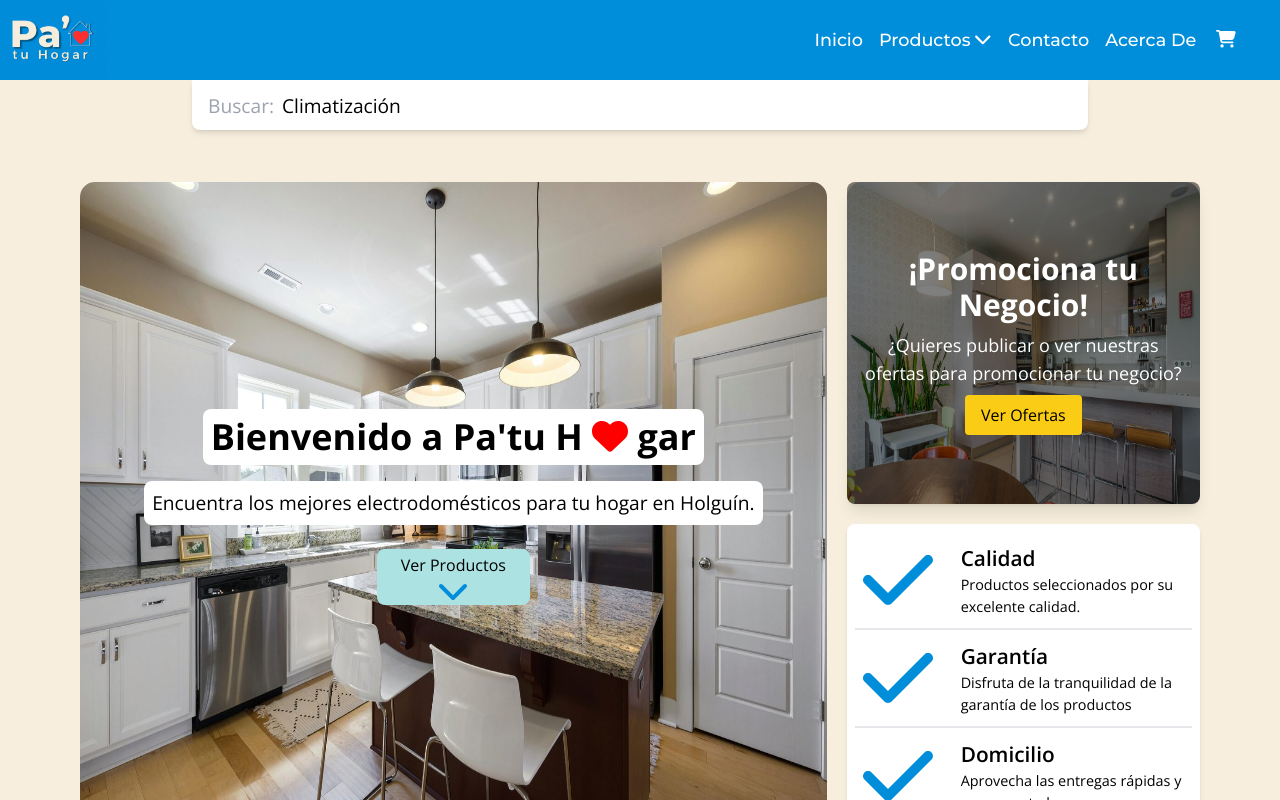
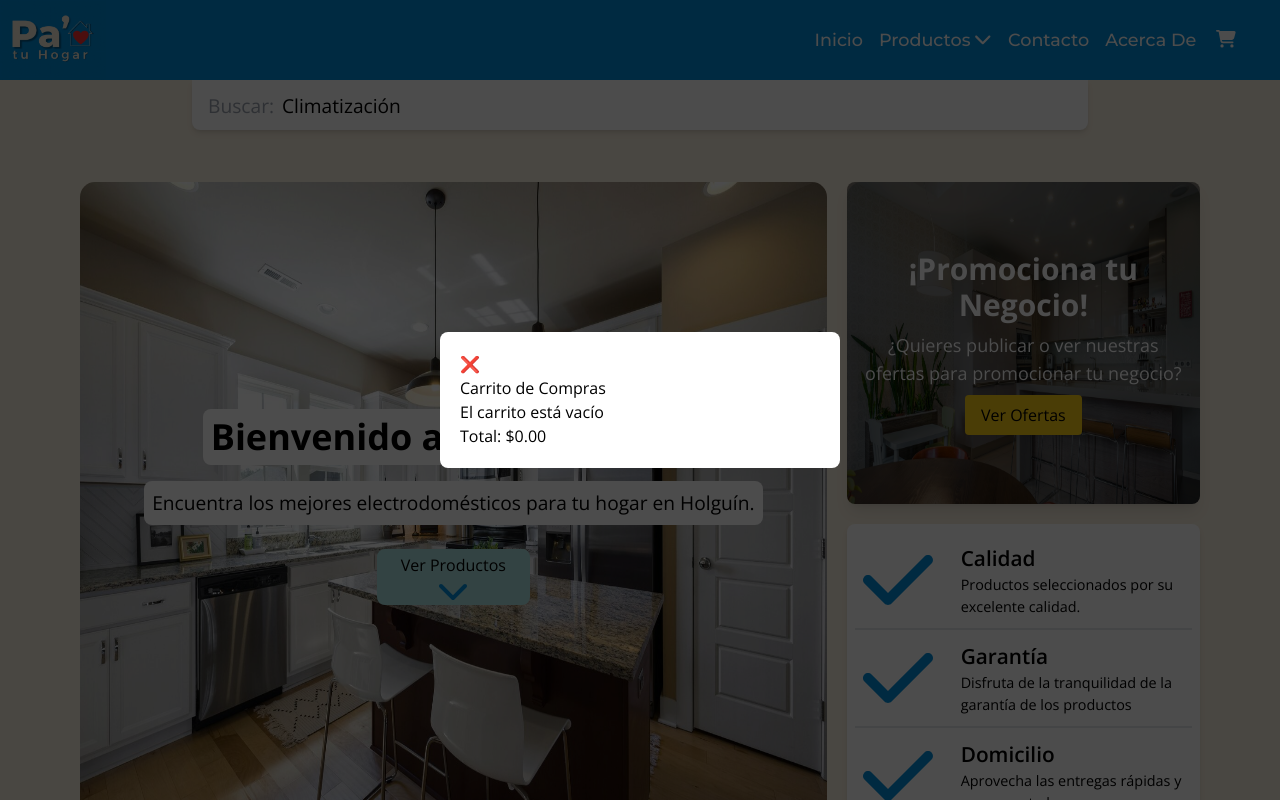
Before and after one commit to JoseFuentes-Dev/pa-tuhogar-app, a React (Vite) app: page / in a window 1280 px wide. Both pictures are taken after a click on the link 1226 px from the left and 39 px from the top of the page. Shown: the top 800 px of the page. Built offline with nearby package versions, Linux system fonts and the light colour scheme.

Commit message:
agregando funcion al carrito de compras

```diff
--- a/src/App.jsx
+++ b/src/App.jsx
@@ -1,49 +1,81 @@
-import './App.css'
-import Navbar from './components/Navbar'
-import HeroSection from './components/HeroSection'
-import Badges from './components/Badges'
-import SearchBar from './components/Searchbar'
-import Offers from './components/Offers '
-import FeaturedProducts from './components/FeaturedProducts'
-import Testimonials from './components/Testimonials'
-import Footer from './components/Footer'
-import 'aos/dist/aos.css'; // Importar CSS de AOS
-import AOS from 'aos'; // Importar AOS
-import BusinessPromo from './components/BusinessPromo'
-import { productsoffers } from './components/Productoffers'
-AOS.init(); // Inicializar AOS
+import './App.css';
+import { useState } from 'react';
+import Navbar from './components/Navbar';
+import HeroSection from './components/HeroSection';
+import Badges from './components/Badges';
+import SearchBar from './components/Searchbar';
+import Offers from './components/Offers';
+import FeaturedProducts from './components/FeaturedProducts';
+import Testimonials from './components/Testimonials';
+import Footer from './components/Footer';
+import BusinessPromo from './components/BusinessPromo';
+import { productsoffers } from './components/Productoffers';
+import 'aos/dist/aos.css';
+import AOS from 'aos';
+import { createRoot } from 'react-dom/client';
+import ShoppingCart from './components/ShoppingCart';
 
-import { createRoot } from 'react-dom/client';
+AOS.init();
 
 const root = createRoot(document.getElementById('root'));
 root.render(<App />);
 
 function App() {
+  const [cart, setCart] = useState([]); // Inicializar el carrito como un arreglo vacío
+  const [isCartOpen, setIsCartOpen] = useState(false);
 
+  const toggleCart = () => {
+      setIsCartOpen(prev => !prev);
+  };
+
+  const closeCart = () => {
+      setIsCartOpen(false);
+  };
+
+  const handleAddToCart = (product) => {
+    setCart((prevCart) => {
+        const existingProductIndex = prevCart.findIndex(item => item.id === product.id);
+
+        if (existingProductIndex !== -1) {
+            // Si el producto ya existe, actualiza la cantidad
+            const updatedCart = [...prevCart];
+            const existingProduct = updatedCart[existingProductIndex];
+
+            // Solo incrementar si no se ha alcanzado la cantidad máxima
+            if (existingProduct.quantity < 5) {
+                existingProduct.quantity += 1;
+            }
+
+            return updatedCart;
+        } else {
+            // Si el producto no existe, añádelo al carrito con cantidad 1
+            return [...prevCart, { ...product, quantity: 1 }];
+        }
+    });
+};
   return (
     <>
       <span id='top'></span>
-     <Navbar />
+      <Navbar toggleCart={toggleCart} cartCount={cart.reduce((acc, item) => acc + item.quantity, 0)} />
+      {isCartOpen && (
+          <ShoppingCart cart={cart} setCart={setCart} closeCart={closeCart} />
+      )}
       <main className='px-5 xl:px-20'>
         <SearchBar />
-
-     <div className=' flex flex-col items-center md:items-start  my-5 mt-12  z-0 md:flex-row  w-full gap-5 '  >
+        <div className='flex flex-col items-center md:items-start my-5 mt-12 z-0 md:flex-row w-full gap-5'>
           <HeroSection />
-     <section className='flex flex-col md:h-[650px]  gap-5 z-0 w-full md:w-1/3 pr-5' >
-
+          <section className='flex flex-col md:h-[650px] gap-5 z-0 w-full md:w-1/3 pr-5'>
             <BusinessPromo />
             <Badges />
           </section>
-
         </div>
-
-     <Offers  products={productsoffers}  />
+        <Offers products={productsoffers} onAddToCart={handleAddToCart} />
         <FeaturedProducts />
         <Testimonials />
       </main>
       <Footer />
     </>
-  )
+  );
 }
 
-export default App
+export default App;
--- a/src/components/Navbar.jsx
+++ b/src/components/Navbar.jsx
@@ -5,7 +5,7 @@ import { faShoppingCart, faChevronDown } from '@fortawesome/free-solid-svg-icons
 import Productnavbar from './Productnavbar';
 import { Link } from 'react-scroll';
 
-const Navbar = () => {
+const Navbar = ({ cartCount, toggleCart }) => {
     const [isOpen, setIsOpen] = useState(false);
     const [isProductsOpen, setIsProductsOpen] = useState(false);
     const [isScrolled, setIsScrolled] = useState(false); // Estado para detectar scroll
@@ -87,9 +87,18 @@ const Navbar = () => {
 
                     <li><a href='#' className='hover:text-[#ACE2E1] text-white px-3 py-2 block md:inline-block'>Contacto</a></li>
                     <li><a href='#' className='hover:text-[#ACE2E1] text-white px-1 py-2 block md:inline-block'>Acerca De</a></li>
-                    <li>
-                        <a href="#" className="mr-2 px-4 py-2 block md:inline-block">
+
+                    {/* Carrito de compras */}
+                    <li className='relative'>
+                        <a onClick={toggleCart} className="mr-2 px-4 py-2 block md:inline-block">
+
                             <FontAwesomeIcon className='hover:text-[#ACE2E1]' icon={faShoppingCart} size="1x" />
+                            {/* Contador de productos en el carrito */}
+                            {cartCount > 0 && (
+                                <span className="  absolute  top-0 right-0 bg-red-500 text-white rounded-full text-xs w-5 h-5 flex justify-center items-center">
+                                    {cartCount}
+                                </span>
+                            )}
                         </a>
                     </li>
                 </ul>
--- a/src/components/Offers .jsx
+++ b/src/components/Offers.jsx
@@ -6,7 +6,8 @@ import { faShoppingCart } from '@fortawesome/free-solid-svg-icons';
 
 
 // Componente de tarjeta de oferta
-const OfferCard = ({ product }) => (
+const OfferCard = ({ product, addToCart }) => (
+
   <div
   data-aos="fade-up"
   data-aos-duration="600"
@@ -26,13 +27,25 @@ const OfferCard = ({ product }) => (
         <div className="description p-2 relative rounded-lg">
             <h2 className="font-semibold  text-[1em] mt-2">{product.name}</h2>
             <span className="text-[#FF0000] font-bold text-[1.2em]">{product.price}</span>
-            <a href="#" className="absolute right-2 bottom-2 block md:inline-block">
+            <div href="#" className="absolute right-2 bottom-2 block md:inline-block">
+            <button onClick={() => addToCart(product)} className="absolute right-2 bottom-2 block md:inline-block">
                     <FontAwesomeIcon className='hover:text-[#008DDA] text-[#41C9E2]' icon={faShoppingCart} size="2x" />
-            </a>
+                </button>
+            </div>
         </div>
     </div>
                 </div>
 );
+
+OfferCard.propTypes = {
+  product: PropTypes.shape({
+    id: PropTypes.number.isRequired,
+    name: PropTypes.string.isRequired,
+    price: PropTypes.string.isRequired,
+    image: PropTypes.string.isRequired,
+  }).isRequired,
+  addToCart: PropTypes.func.isRequired,
+};
 
 const CustomPrevArrow = (props) => {
     const { className, style, onClick } = props;
@@ -56,8 +69,22 @@ const CustomPrevArrow = (props) => {
     );
   };
 
+// Agregar validación de PropTypes
+CustomPrevArrow.propTypes = {
+  className: PropTypes.string,
+  style: PropTypes.object,
+  onClick: PropTypes.func,
+};
+
+CustomNextArrow.propTypes = {
+  className: PropTypes.string,
+  style: PropTypes.object,
+  onClick: PropTypes.func,
+};
+
 // Componente principal de Ofertas
-const Offers = ({ products }) => {
+const Offers = ({ products, onAddToCart }) => {
+
     const settings = {
         dots: false,
         infinite: true,
@@ -103,6 +130,7 @@ const Offers = ({ products }) => {
       };
 
     return (
+
         <div  id='ofertas' className="my-10 relative pt-[80px] "
         >
             <h1 className="text-[1.8em] font-bold mb-6 text-[#FF0000]"
@@ -110,7 +138,7 @@ const Offers = ({ products }) => {
             <Slider {...settings}
             >
                 {products.map((product) => (
-                    <OfferCard key={product.id} product={product} />
+                    <OfferCard key={product.id} product={product}  addToCart={onAddToCart}/>
                 ))}
             </Slider>
         </div>
@@ -119,7 +147,7 @@ const Offers = ({ products }) => {
 
 // Validación de PropTypes
 Offers.propTypes = {
-    productsoffers: PropTypes.arrayOf(
+    products: PropTypes.arrayOf(
         PropTypes.shape({
             id: PropTypes.number.isRequired,
             name: PropTypes.string.isRequired,
@@ -127,6 +155,7 @@ Offers.propTypes = {
             image: PropTypes.string.isRequired,
         })
     ).isRequired,
+    onAddToCart: PropTypes.func.isRequired,
 };
 
 export default Offers;
--- a/src/components/Searchbar.jsx
+++ b/src/components/Searchbar.jsx
@@ -92,8 +92,6 @@ const SearchBar = () => {
               <span>Climatización</span>
               <span>Refrigeración</span>
               <span>Para tu Cocina</span>
-              <span>Otros Equipos</span>
-              <span>Transporte</span>
               <span>TV & Equipos</span>
               <span>Climatización</span>
             </div>
--- /dev/null
+++ b/src/components/ShoppingCart.css
@@ -0,0 +1,30 @@
+/* Estilos para el modal */
+.modal {
+    position: fixed;
+    top: 0;
+    left: 0;
+    width: 100%;
+    height: 100%;
+    display: flex;
+    justify-content: center;
+    align-items: center;
+    z-index: 1000;
+  }
+
+  .modal-content {
+    background-color: white;
+    padding: 20px;
+    border-radius: 8px;
+    z-index: 10;
+    width: 400px;
+  }
+
+  .modal-overlay {
+    position: fixed;
+    top: 0;
+    left: 0;
+    width: 100%;
+    height: 100%;
+    background-color: rgba(0, 0, 0, 0.7);
+
+  }
--- /dev/null
+++ b/src/components/ShoppingCart.jsx
@@ -0,0 +1,66 @@
+import './ShoppingCart.css'; // CSS para el modal y oscurecer fondo
+import PropTypes from 'prop-types';
+
+const ShoppingCart = ({ cart, setCart, closeCart }) => {
+     console.log('Contenido del carrito:', cart);
+  // Función para eliminar productos del carrito
+  const removeFromCart = (id) => {
+    setCart((prevCart) => prevCart.filter(item => item.id !== id));
+  };
+
+  // Función para actualizar la cantidad de productos
+  const updateQuantity = (id, quantity) => {
+    setCart((prevCart) =>
+      prevCart.map(item =>
+        item.id === id ? { ...item, quantity: quantity > 5 ? 5 : quantity } : item
+      )
+    );
+  };
+
+  // Calcular el total del carrito
+  const totalPrice = cart.reduce((total, product) => total + (product.price * product.quantity), 0);
+
+  return (
+    <div className="modal">
+      <div className="modal-content">
+        <button onClick={closeCart}>❌</button>
+
+        <h2>Carrito de Compras</h2>
+        {cart.length === 0 ? (
+          <p>El carrito está vacío</p>
+        ) : (
+          <ul>
+            {cart.map(product => (
+              <li key={product.id}>
+                {product.name} - ${product.price} x {product.quantity}
+                <div>
+                  {/* Botón para aumentar/disminuir cantidad */}
+                  <button onClick={() => updateQuantity(product.id, product.quantity - 1)}>-</button>
+                  <span>{product.quantity}</span>
+                  <button onClick={() => updateQuantity(product.id, product.quantity + 1)}>+</button>
+
+                  {/* Eliminar producto */}
+                  <button onClick={() => removeFromCart(product.id)}>Eliminar</button>
+                </div>
+              </li>
+            ))}
+          </ul>
+        )}
+
+        {/* Mostrar el total */}
+        <h3>Total: ${totalPrice.toFixed(2)}</h3>
+      </div>
+
+      {/* Fondo oscuro */}
+      <div className="modal-overlay" onClick={closeCart}></div>
+    </div>
+  );
+};
+
+ShoppingCart.propTypes = {
+  cart: PropTypes.array.isRequired,
+  setCart: PropTypes.func.isRequired,
+  closeCart: PropTypes.func.isRequired
+};
+
+export default ShoppingCart;
```
Lines whose indentation alone changed are shown as unchanged.
